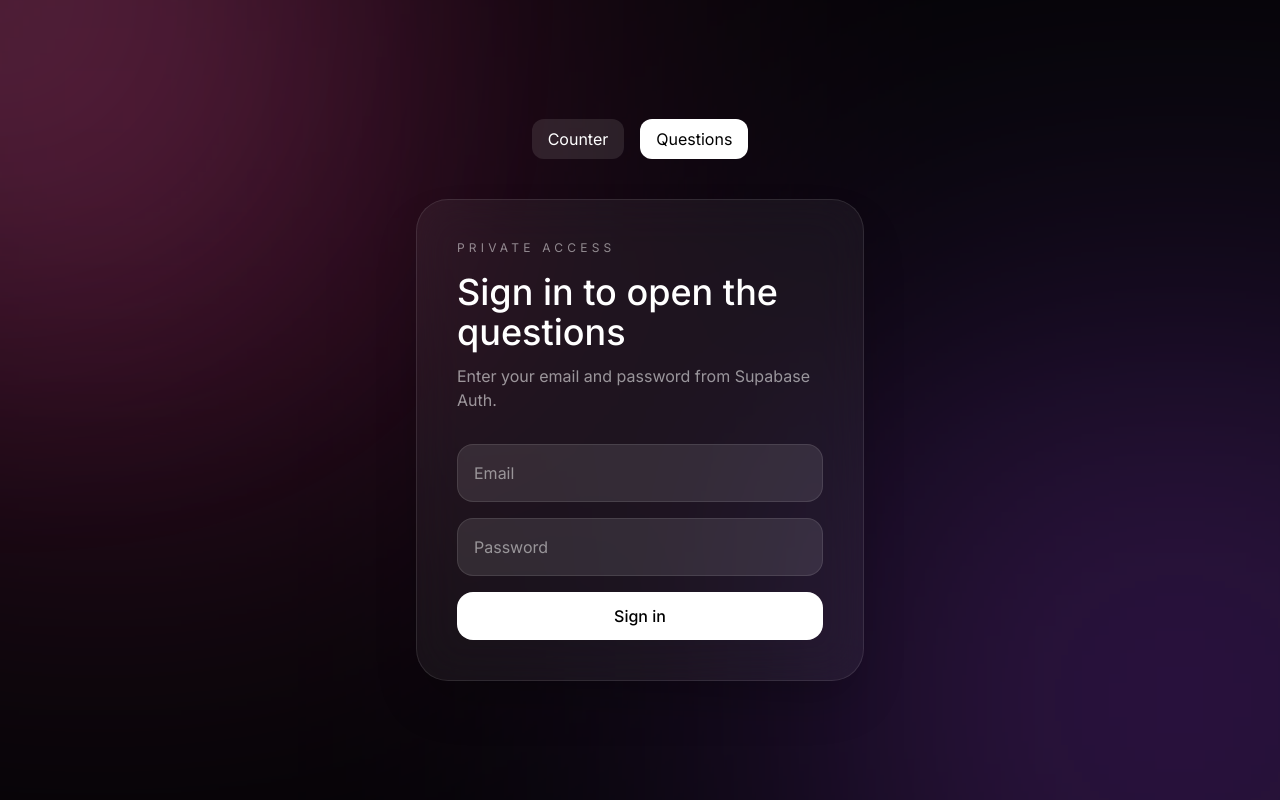
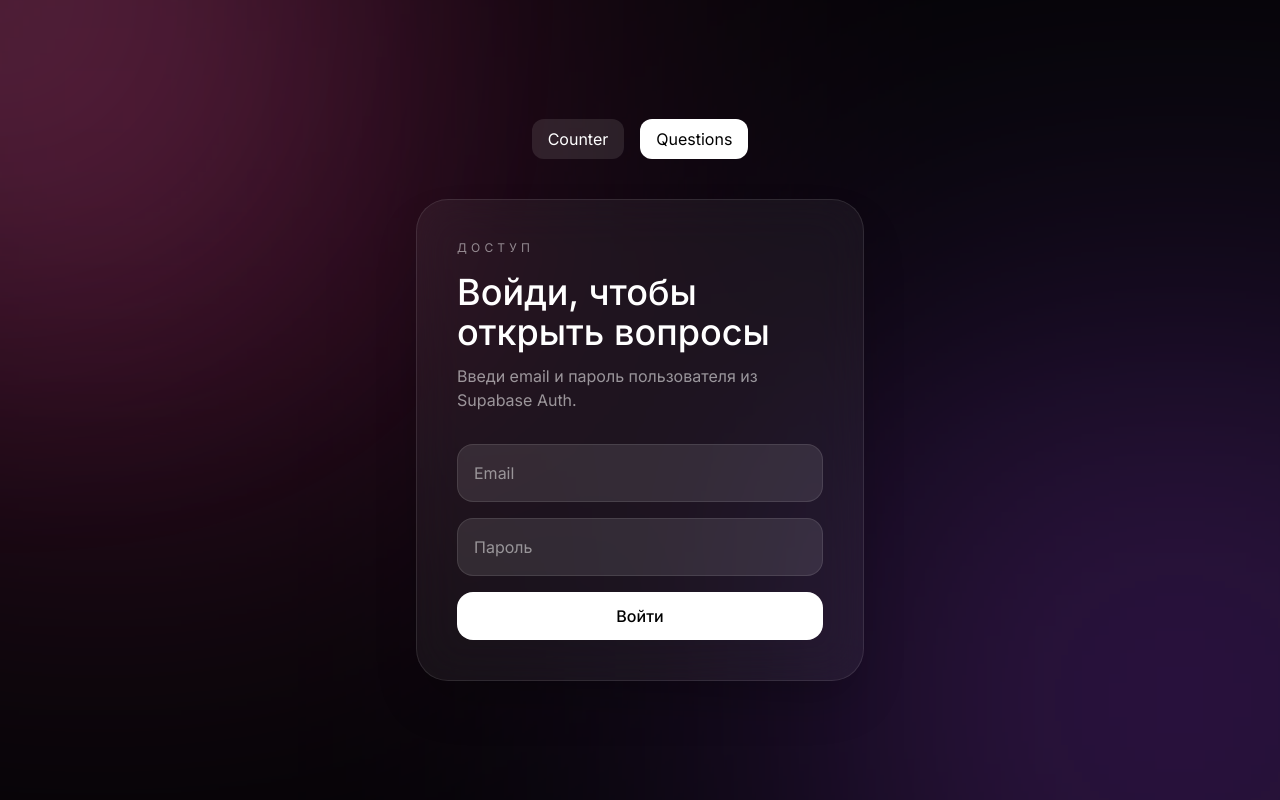
Before and after one commit to Vov79/counter1, a Next.js app: page / in a window 1280 px wide. Both pictures are taken after a click on the button "Questions". Built offline with nearby package versions, Linux system fonts and the light colour scheme; no server answers.

Commit message:
Localize auth UI and translate Supabase login errors

```diff
--- a/app/page.tsx
+++ b/app/page.tsx
@@ -96,7 +96,7 @@ export default function Page() {
               }}
               className="px-4 py-2 rounded-xl bg-white/10 border border-white/10 hover:bg-white hover:text-black transition"
             >
-              Logout
+              Выйти
             </button>
           ) : null}
         </div>
@@ -235,7 +235,7 @@ function LoginCard({ supabaseError }: { supabaseError: string }) {
     }
 
     if (error) {
-      setErrorMessage(error.message)
+      setErrorMessage(getAuthErrorMessage(error.message))
     }
 
     setIsSubmitting(false)
@@ -245,15 +245,15 @@ function LoginCard({ supabaseError }: { supabaseError: string }) {
     <div className="max-w-md mx-auto text-left">
       <div className="rounded-[32px] border border-white/10 bg-white/5 backdrop-blur-xl shadow-2xl p-8 md:p-10">
         <p className="text-white/50 text-xs tracking-[0.35em] uppercase mb-4">
-          Private access
+          Доступ
         </p>
 
         <h1 className="text-3xl md:text-4xl font-medium mb-3">
-          Sign in to open the questions
+          Войди, чтобы открыть вопросы
         </h1>
 
         <p className="text-white/55 mb-8">
-          Enter your email and password from Supabase Auth.
+          Введи email и пароль пользователя из Supabase Auth.
         </p>
 
         {supabaseError ? (
@@ -276,7 +276,7 @@ function LoginCard({ supabaseError }: { supabaseError: string }) {
             value={password}
             onChange={(event) => setPassword(event.target.value)}
             className="w-full p-4 rounded-2xl bg-white/10 border border-white/10 outline-none focus:border-pink-300/60"
-            placeholder="Password"
+            placeholder="Пароль"
             autoComplete="current-password"
             required
           />
@@ -290,12 +290,28 @@ function LoginCard({ supabaseError }: { supabaseError: string }) {
             disabled={isSubmitting}
             className="w-full px-4 py-3 rounded-2xl bg-white text-black font-medium transition disabled:opacity-60"
           >
-            {isSubmitting ? 'Signing in...' : 'Sign in'}
+            {isSubmitting ? 'Входим...' : 'Войти'}
           </button>
         </form>
       </div>
     </div>
   )
+}
+
+function getAuthErrorMessage(message: string) {
+  if (message.toLowerCase().includes('invalid login credentials')) {
+    return 'Неверный email или пароль.'
+  }
+
+  if (message.toLowerCase().includes('email not confirmed')) {
+    return 'Email еще не подтвержден в Supabase.'
+  }
+
+  if (message.toLowerCase().includes('missing supabase env vars')) {
+    return 'Не настроены переменные окружения Supabase.'
+  }
+
+  return message
 }
 
 function QuestionsGate({
```
